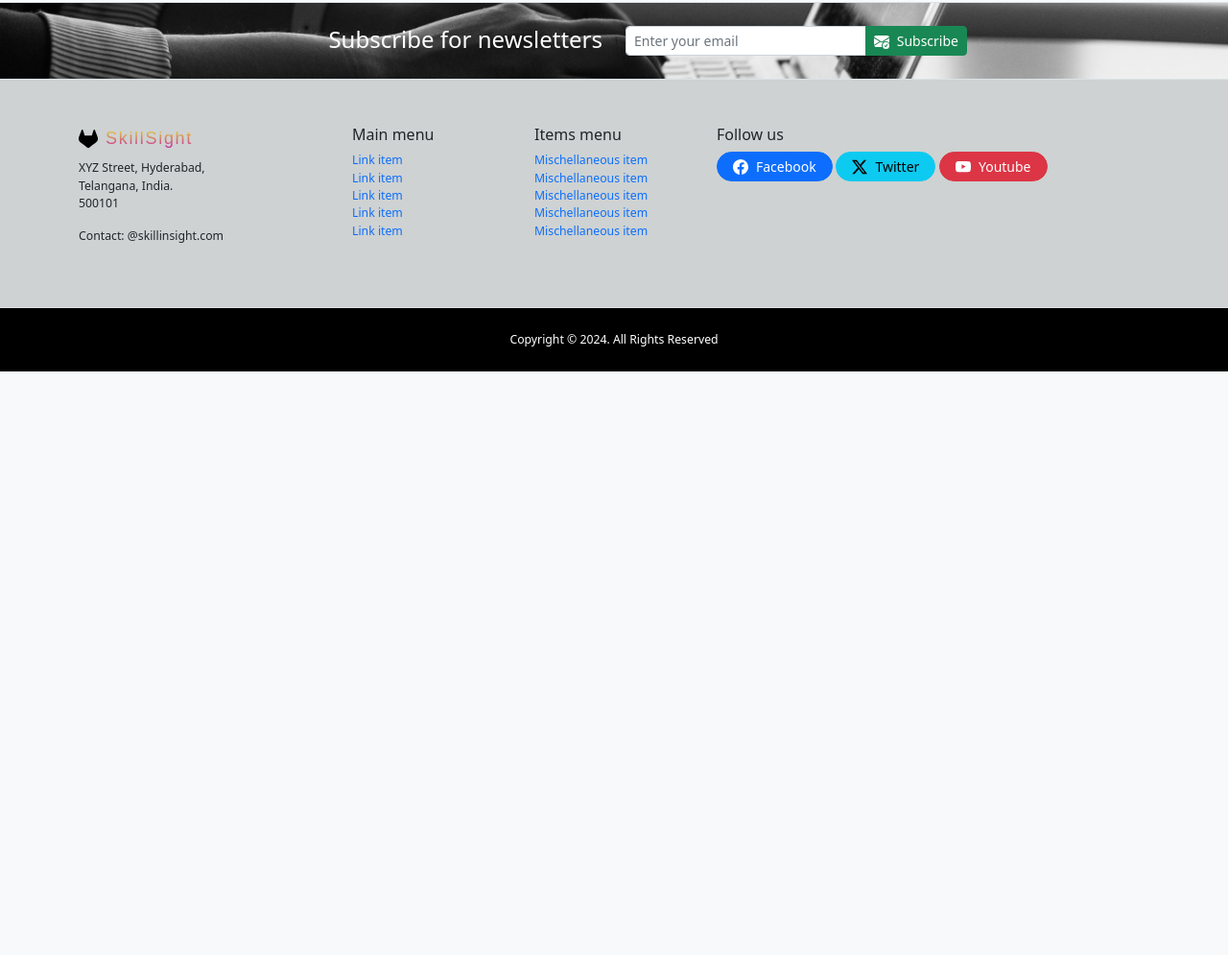
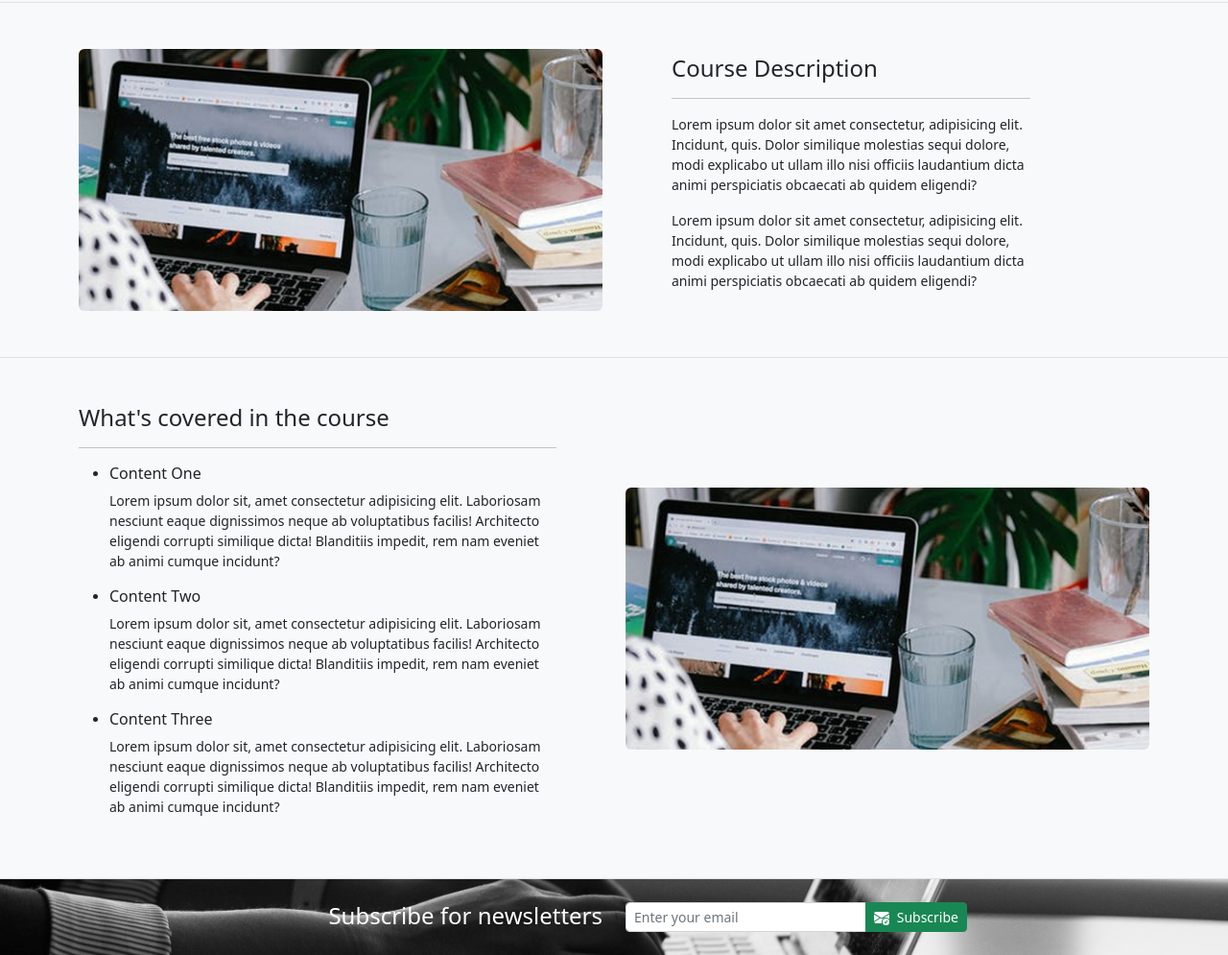
Before and after one commit to CharanNaga/Professional-Website, a plain HTML site: page single-course.html in a window 1280 px wide. Shown: the part 607-1602 px from the top of the page at 96% size. Before the commit the page ends 994 px from the top, so only its background shows below. Drawn offline with nearby package versions, Linux system fonts and the light colour scheme; a web font is replaced by a local one.

Commit message:
Added Course-content section in single-course.html

```diff
--- a/single-course.html
+++ b/single-course.html
@@ -243,6 +243,75 @@
     </header>
     <!-- Single-Course Header -->
 
+    <!-- Course Description-->
+    <section class="single-course-description py-5 border-bottom">
+        <div class="container">
+            <div class="row align-items-center">
+                <div class="col-md-6">
+                    <div class="course-description-image mb-md-0 mb-3">
+                        <img src="img/main-header.jpg" alt="" class="img-fluid rounded full-width">
+                    </div>
+                </div>
+
+                <div class="col-md-6">
+                    <div class="course-description-content small ps-md-5">
+                        <h3 class="fs-4">Course Description</h3>
+                        <hr class="w-75">
+                        <p class="w-75">Lorem ipsum dolor sit amet consectetur, adipisicing elit. Incidunt, quis. Dolor
+                            similique
+                            molestias sequi dolore, modi explicabo ut ullam illo nisi officiis laudantium dicta animi
+                            perspiciatis obcaecati ab quidem eligendi?</p>
+                        <p class="w-75">Lorem ipsum dolor sit amet consectetur, adipisicing elit. Incidunt, quis. Dolor
+                            similique
+                            molestias sequi dolore, modi explicabo ut ullam illo nisi officiis laudantium dicta animi
+                            perspiciatis obcaecati ab quidem eligendi?</p>
+                    </div>
+                </div>
+            </div>
+        </div>
+    </section>
+    <!-- Course Description-->
+
+    <!-- Course Content -->
+    <section class="course-content py-5 border-bottom">
+        <div class="container">
+            <div class="row align-items-center">
+                <div class="col-md-6 order-md-2">
+                    <div class="course-content-image mb-md-0 mb-3">
+                        <img src="img/main-header.jpg" alt="" class="img-fluid rounded full-width">
+                    </div>
+                </div>
+                <div class="col-md-6">
+                    <div class="course-contents small pe-md-5">
+                        <h3 class="fs-4">What's covered in the course</h3>
+                        <hr class="w-100">
+                        <ul>
+                            <li>
+                                <h4 class="fs-6">Content One</h4>
+                                <p>Lorem ipsum dolor sit, amet consectetur adipisicing elit. Laboriosam nesciunt eaque
+                                    dignissimos neque ab voluptatibus facilis! Architecto eligendi corrupti similique
+                                    dicta! Blanditiis impedit, rem nam eveniet ab animi cumque incidunt?</p>
+                            </li>
+                            <li>
+                                <h4 class="fs-6">Content Two</h4>
+                                <p>Lorem ipsum dolor sit, amet consectetur adipisicing elit. Laboriosam nesciunt eaque
+                                    dignissimos neque ab voluptatibus facilis! Architecto eligendi corrupti similique
+                                    dicta! Blanditiis impedit, rem nam eveniet ab animi cumque incidunt?</p>
+                            </li>
+                            <li>
+                                <h4 class="fs-6">Content Three</h4>
+                                <p>Lorem ipsum dolor sit, amet consectetur adipisicing elit. Laboriosam nesciunt eaque
+                                    dignissimos neque ab voluptatibus facilis! Architecto eligendi corrupti similique
+                                    dicta! Blanditiis impedit, rem nam eveniet ab animi cumque incidunt?</p>
+                            </li>
+                        </ul>
+                    </div>
+                </div>
+            </div>
+        </div>
+    </section>
+    <!-- Course Content -->
+
     <!-- Subscribe Area -->
     <section class="subscribe py-4 border-bottom">
         <div class="container">
```
